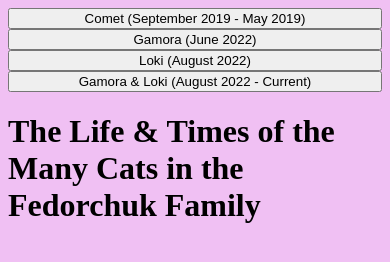
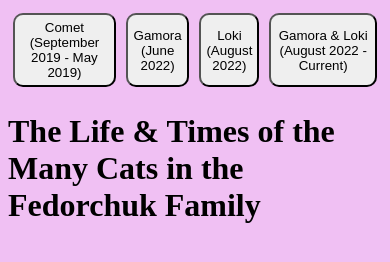
Before and after one commit to Serenica/cprg-218-assignment-2, a plain HTML site: page index.html in a window 390 px wide. Drawn offline with Linux system fonts and the light colour scheme.

Commit message:
Update styles.css

```diff
--- a/styles.css
+++ b/styles.css
@@ -8,6 +8,11 @@ nav {
     justify-content: right;
   }
 
+  button{
+    margin: 5px;
+    padding: 5px;
+    border-radius: 10px;
+}
   h1 {
     display: flex;
     flex-direction: row;
@@ -39,10 +44,22 @@ nav {
   @media only screen and (max-width: 650px) {
     nav {
       display: flex;
-      flex-direction: column;
+      flex-direction: row;
       justify-content: Center;
     }
 
+    button{
+      margin: 5px;
+      padding: 5px;
+      border-radius: 10px;
+  }
+
+  h1 {
+    display: flex;
+    flex-direction: row;
+    justify-content: right;
+    /*font-weight: bold;*/
+  }
 
     img{
       width: 75%;
```
